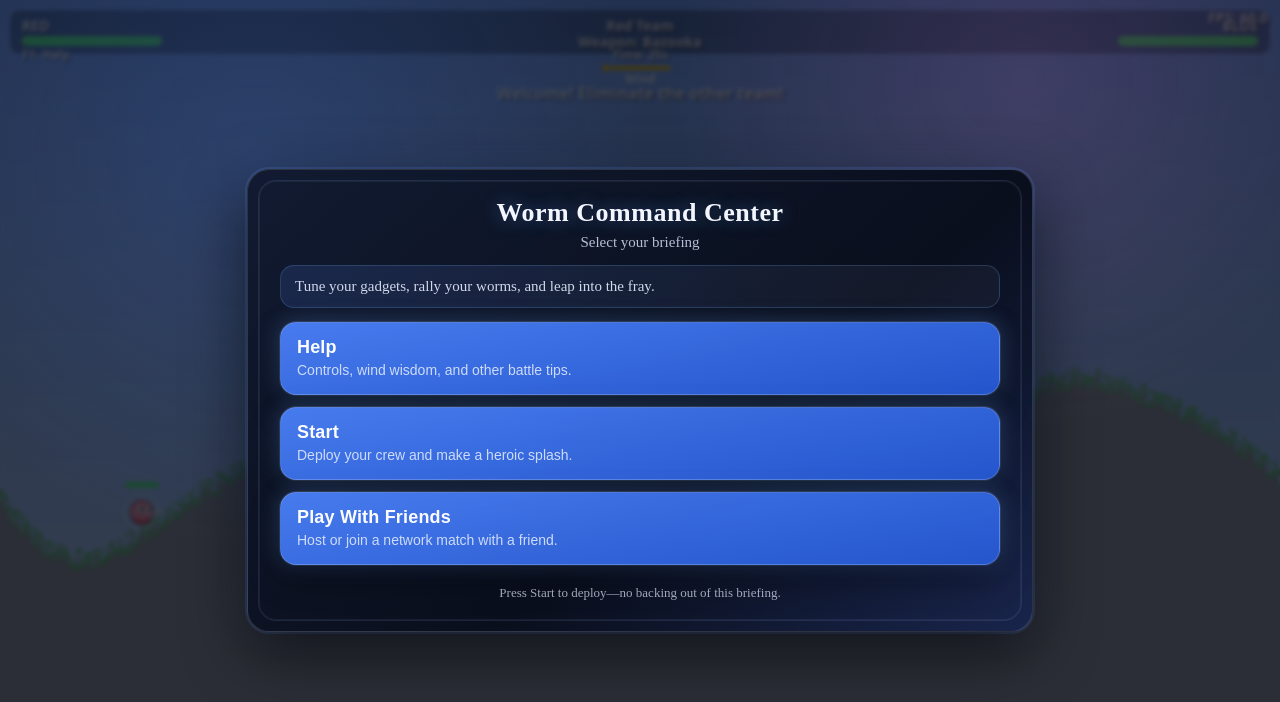
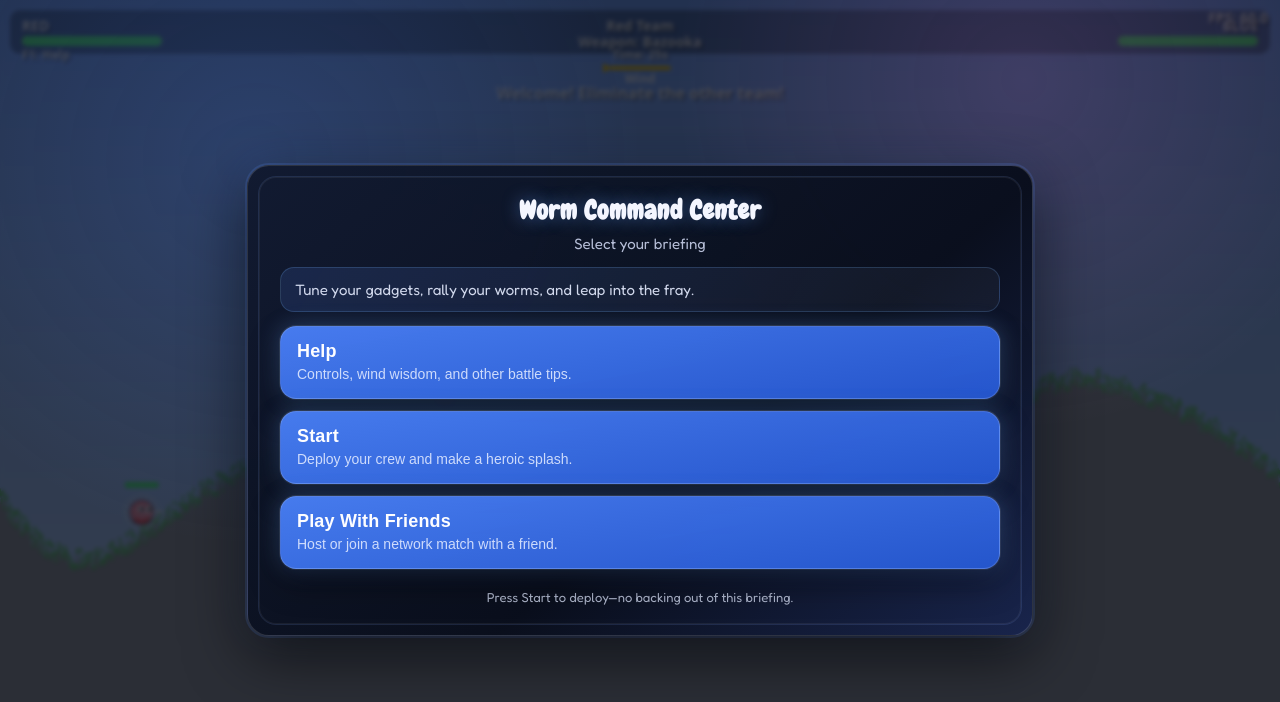
Before and after one commit to VitalyBrusentsev/game-wormish, a website built with Vite: page index.html in a window 1280 px wide. Built offline with nearby package versions, Linux system fonts and the light colour scheme.

Commit message:
Use whimsical fonts for dialogs

```diff
--- a/src/styles/index.css
+++ b/src/styles/index.css
@@ -1,3 +1,5 @@
+@import url("https://fonts.googleapis.com/css2?family=Chewy&family=Fredoka:wght@400;500;600;700&display=swap");
+
 :root {
   color-scheme: light dark;
 }
@@ -62,6 +64,7 @@ Dialog overlays
   box-shadow: 0 18px 60px rgba(0, 0, 0, 0.65), 0 0 0 2px rgba(98, 146, 255, 0.2), 0 0 40px rgba(98, 146, 255, 0.12);
   overflow: hidden;
   color: #f4f6ff;
+  font-family: "Fredoka", "Trebuchet MS", "Nunito", system-ui, sans-serif;
   pointer-events: auto;
 }
 
@@ -84,6 +87,7 @@ Dialog overlays
   margin: 0;
   font-size: 26px;
   letter-spacing: 0.02em;
+  font-family: "Chewy", "Fredoka", "Trebuchet MS", cursive;
   text-shadow: 0 0 18px rgba(102, 162, 255, 0.4);
 }
 
```
